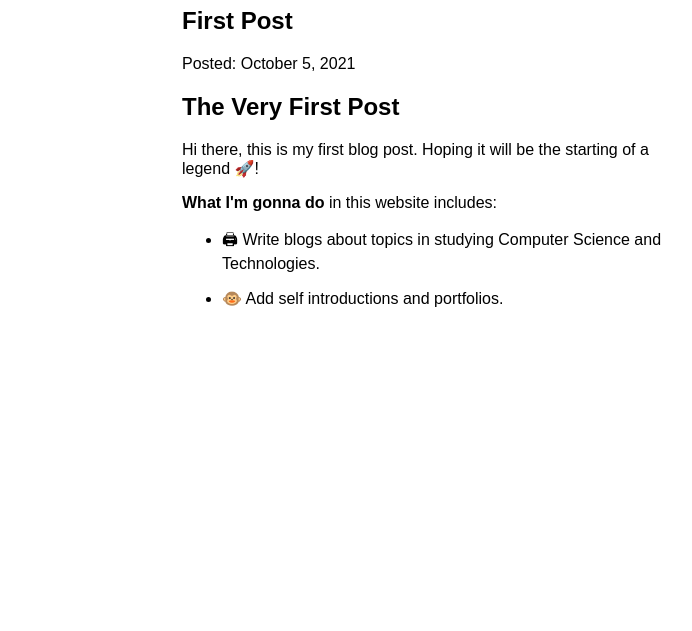
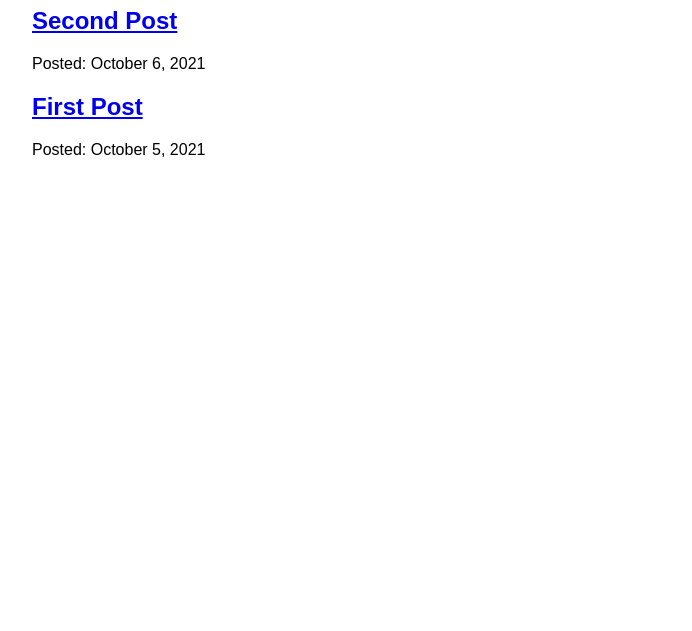
Before and after one commit to MakiseJiang/my-site, a Gatsby site: page /blog in a window 1280 px wide. Shown: the part 169-800 px from the top of the page, without its empty margins (208-900 px from the left). Built offline with nearby package versions, Linux system fonts and the light colour scheme; Gatsby itself is replaced by a stand-in of ours.

Commit message:
Dynamic handle blog posts

```diff
--- /dev/null
+++ b/blog/second-post.mdx
@@ -0,0 +1,6 @@
+---
+title: "Second Post"
+datePublished: "2021-10-06"
+author: "Makise Jiang"
+---
+# Second Post for testing
--- a/src/components/layout.module.css
+++ b/src/components/layout.module.css
@@ -6,7 +6,7 @@
 }
 .container {
     margin: auto;
-    max-width: 500px;
+    max-width: 800px;
     font-family: sans-serif;
 }
 .heading {
--- a/src/pages/blog.js
+++ b/src/pages/blog/index.js
@@ -1,7 +1,7 @@
-import { graphql } from 'gatsby';
-import { MDXRenderer } from "gatsby-plugin-mdx";
+import { graphql, Link } from 'gatsby';
 import * as React from 'react';
-import Layout from '../components/layout'
+import Layout from '../../components/layout'
+import { navLinkText } from "../../components/layout.module.css";
 
 
 const BlogPage = ({ data }) => {
@@ -10,11 +10,12 @@ const BlogPage = ({ data }) => {
             {
                 data.allMdx.nodes.map((node) => (
                     <article key={node.id}>
-                        <h2>{node.frontmatter.title}</h2>
+                        <h2>
+                            <Link to={`/blog/${node.slug}`} className={navLinkText}>
+                                {node.frontmatter.title}
+                            </Link>
+                        </h2>
                         <p>Posted: {node.frontmatter.datePublished}</p>
-                        <MDXRenderer>
-                            {node.body}
-                        </MDXRenderer>
                     </article>
                 ))
             }
@@ -27,12 +28,11 @@ export const query = graphql`
         allMdx(sort: {fields: frontmatter___datePublished, order: DESC}) {
             nodes {
                 frontmatter {
-                author
                 title
                 datePublished(formatString: "MMMM D, YYYY")
                 }
                 id
-                body
+                slug
             }
         }
     }
```
Also changed, not shown: src/pages/blog/{mdx.slug}.js (added, +30 -0 lines).
